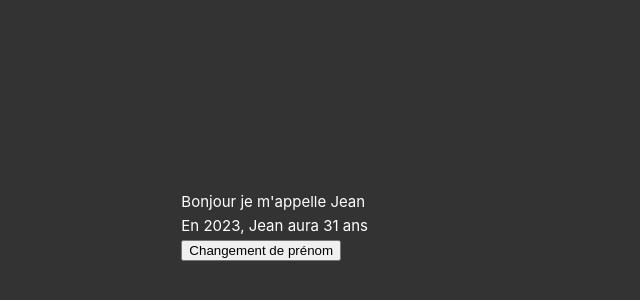
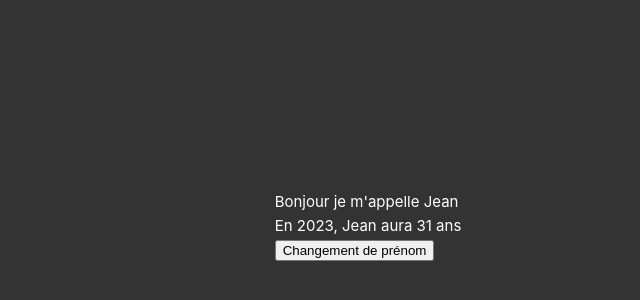
Before and after one commit to RaphBdt/vue-challenge, a Vue app: page / in a window 1280 px wide. Shown: the part 174-474 px from the top of the page, without its empty margins (272-912 px from the left). Built offline with nearby package versions, Linux system fonts and the light colour scheme.

Commit message:
niveau 10

```diff
--- a/src/App.vue
+++ b/src/App.vue
@@ -5,7 +5,8 @@ import HelloWorld from './components/HelloWorld.vue'
 <script lang="ts">
 export default {
   mounted () {
-    document.body.classList.add('bg-black')
+    document.body.classList.add('bg-black');
+    document.body.classList.add('body-app');
   },
 }
 </script>
@@ -21,4 +22,10 @@ export default {
     background: #333333;
     color: #ffffff;
   }
+
+  .body-app {
+    display: flex;
+    justify-content: center;
+    align-items: center;
+  }
 </style>
--- a/src/assets/main.css
+++ b/src/assets/main.css
@@ -26,10 +26,4 @@ a,
     display: flex;
     place-items: center;
   }
-
-  #app {
-    display: grid;
-    grid-template-columns: 1fr 1fr;
-    padding: 0 2rem;
-  }
 }
```
